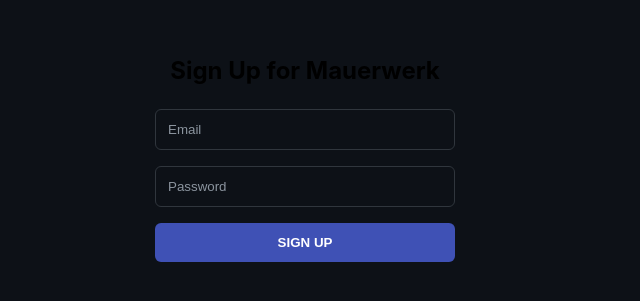
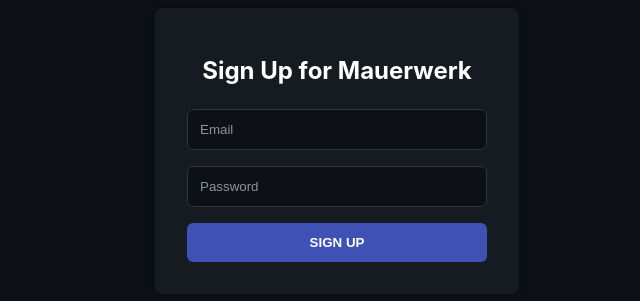
Before and after one commit to D0MI-1/Handwerker, a React (Create React App) app: page /signup in a window 1280 px wide. Shown: the part 249-550 px from the top of the page, without its empty margins (335-975 px from the left). Built offline with nearby package versions, Linux system fonts and the light colour scheme; no server answers.

Commit message:
singup body fix

```diff
--- a/src/pages/Signup.js
+++ b/src/pages/Signup.js
@@ -33,7 +33,7 @@
     return (
         <AuthWrapper>
 
-        <div className="signup-container">
+        <div className="login-container">
             <h1>Sign Up for Mauerwerk</h1>
             <form onSubmit={handleSignup}>
                 <input
```
